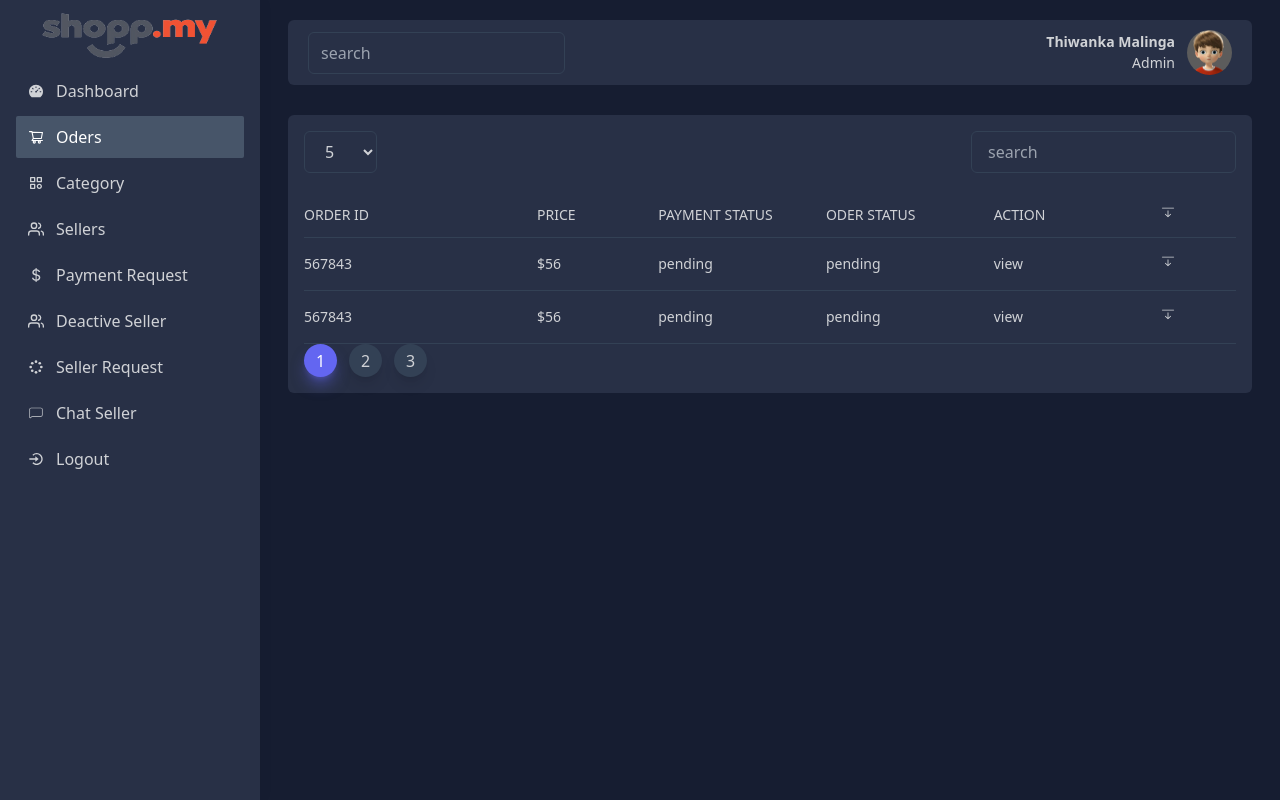
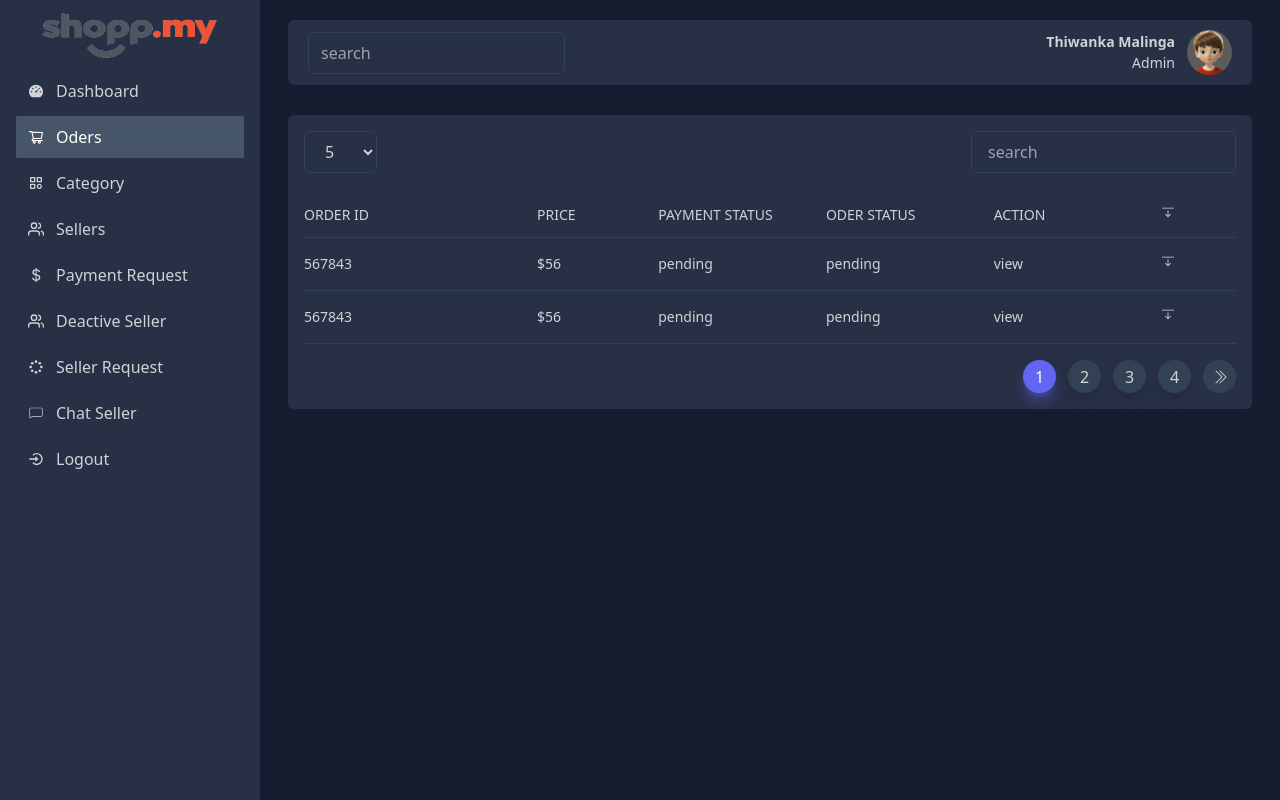
Before and after one commit to thiwaas/green-energy, a React (Create React App) app in the folder frontend/: page /admin/dashboard/orders in a window 1280 px wide. Built offline with nearby package versions, Linux system fonts and the light colour scheme.

Commit message:
feat: initial commit

```diff
--- a/frontend/src/views/admin/Orders.jsx
+++ b/frontend/src/views/admin/Orders.jsx
@@ -92,13 +92,15 @@
             </div>
           </div>
         </div>
-        <Pagination
+        <div className='w-full flex justify-end mt-4 bottom-4 right-4 '>
+          <Pagination
             pageNumber = {currentPage}
             setPageNumber = {setCurrentPage}
             totalItem = {50}
             parPage = {parPage}
-            showItem = {3}
-        />
+            showItem = {4}
+          />
+        </div>
       </div>
     </div>
   )
--- a/frontend/src/views/seller/Pagination.jsx
+++ b/frontend/src/views/seller/Pagination.jsx
@@ -42,6 +42,11 @@
             {
                 createBtn ()
             }
+            {
+               pageNumber < totalPage  && <li onClick={() => setPageNumber(pageNumber + 1)} className='w-[33px] h-[33px] rounded-full flex justify-center items-center bg-slate-700 text-[#d0d2d6] cursor-pointer'>
+                   <BsChevronDoubleRight />
+               </li>
+            }
         </ul>
     )
 }
```
